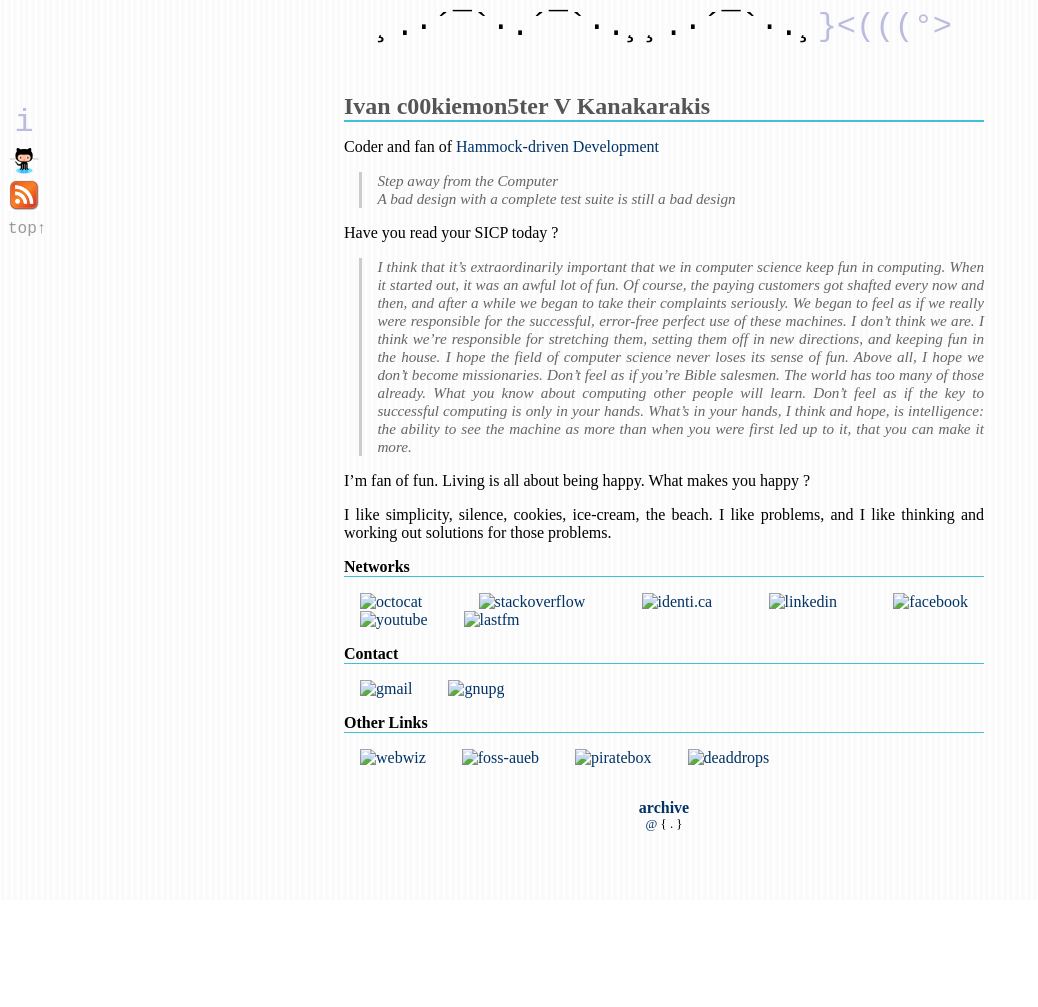
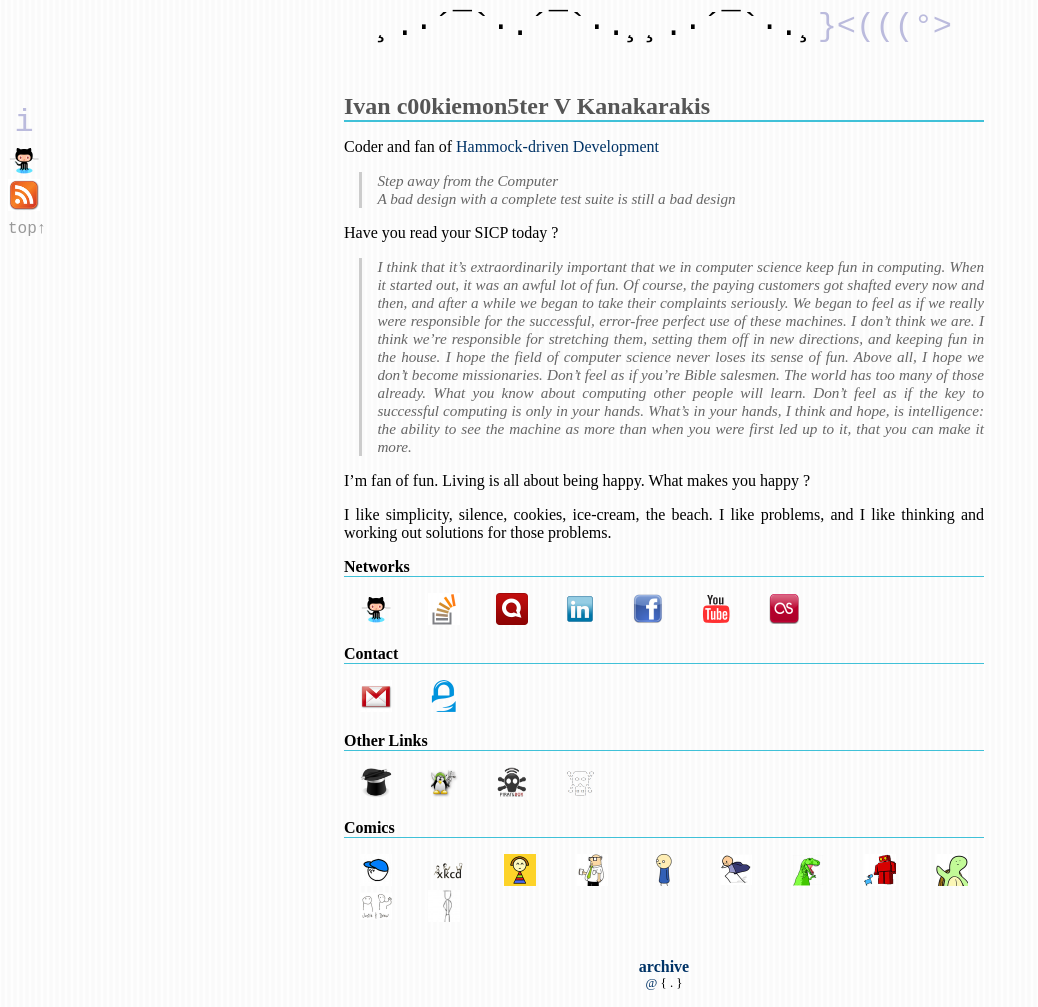
Before and after one commit to c00kiemon5ter/c00kiemon5ter.github.com, a Jekyll site: the page built from about.markdown, in a window 1280 px wide. Shown: the whole page, without its empty margins (0-1038 px from the left). Built offline with Jekyll 4.4.1, drawn with Linux system fonts in a browser that asks for light colours; before the commit the page ends 900 px from its top, so only the background shows below that.

Commit message:
add comics section

```diff
--- a/about.markdown
+++ b/about.markdown
@@ -39,41 +39,71 @@ for those problems.
 Networks
 --------
 <div class="icons" markdown="1">
-* [![octocat](/images/octocat.png)][github]
-* [![stackoverflow](/images/so.png)][stackoverflow]
-* [![identi.ca](/images/identica.png)][identica]
-* [![linkedin](/images/linkedin.png)][linkedin]
-* [![facebook](/images/facebook.png)][facebook]
-* [![youtube](/images/youtube.png)][youtube]
-* [![lastfm](/images/lastfm.png)][lastfm]
+* [![octocat](/images/networks/octocat.png)][github]
+* [![stackoverflow](/images/networks/so.png)][stackoverflow]
+* [![identi.ca](/images/networks/identica.png)][identica]
+* [![linkedin](/images/networks/linkedin.png)][linkedin]
+* [![facebook](/images/networks/facebook.png)][facebook]
+* [![youtube](/images/networks/youtube.png)][youtube]
+* [![lastfm](/images/networks/lastfm.png)][lastfm]
 </div>
+
+  [github]: https://github.com/c00kiemon5ter "github"
+  [stackoverflow]: http://stackoverflow.com/users/329407/c00kiemon5ter "stack overflow"
+  [identica]: http://identi.ca/c00kiemon5ter "identi.ca"
+  [linkedin]: http://gr.linkedin.com/in/c00kiemon5ter "linkedin"
+  [facebook]: https://facebook.com/c00kiemon5ter "facebook"
+  [youtube]: http://youtube.com/user/c0okiemon5ter "youtube"
+  [lastfm]: http://last.fm/user/koukosNest "lastfm"
 
 Contact
 -------
 <div class="icons" markdown="1">
-* [![gmail](/images/gmail.png)][email]
-* [![gnupg](/images/gnupg.png)][pgpkey]
+* [![gmail](/images/contact/gmail.png)][email]
+* [![gnupg](/images/contact/gnupg.png)][pgpkey]
 </div>
+
+  [email]: &#109;&#x61;&#x69;&#108;&#x74;&#111;&#x3a;&#105;&#118;&#097;&#110;&#046;&#107;&#097;&#110;&#097;&#107;&#064;&#103;&#109;&#097;&#105;&#108;&#046;&#099;&#111;&#109; "email"
+  [pgpkey]: /files/c00kiemon5ter.pgp "pgp key"
 
 Other Links
 -----------
 <div class="icons" markdown="1">
-* [![webwiz](/images/webwiz.png)][webwiz]
-* [![foss-aueb](/images/foss-aueb.png)][foss]
-* [![piratebox](/images/piratebox.png)][piratebox]
-* [![deaddrops](/images/deaddrops.png)][deaddrops]
+* [![webwiz](/images/other/webwiz.png)][webwiz]
+* [![foss-aueb](/images/other/foss-aueb.png)][foss]
+* [![piratebox](/images/other/piratebox.png)][piratebox]
+* [![deaddrops](/images/other/deaddrops.png)][deaddrops]
 </div>
 
-[github]: https://github.com/c00kiemon5ter "github"
-[stackoverflow]: http://stackoverflow.com/users/329407/c00kiemon5ter "stack overflow"
-[identica]: http://identi.ca/c00kiemon5ter "identi.ca"
-[linkedin]: http://gr.linkedin.com/in/c00kiemon5ter "linkedin"
-[facebook]: https://facebook.com/c00kiemon5ter "facebook"
-[youtube]: http://youtube.com/user/c0okiemon5ter "youtube"
-[lastfm]: http://last.fm/user/koukosNest "lastfm"
-[email]: &#109;&#x61;&#x69;&#108;&#x74;&#111;&#x3a;&#105;&#118;&#097;&#110;&#046;&#107;&#097;&#110;&#097;&#107;&#064;&#103;&#109;&#097;&#105;&#108;&#046;&#099;&#111;&#109; "email"
-[pgpkey]: /files/c00kiemon5ter.pgp "pgp key"
-[webwiz]: http://webwizards.gr/ "web wizards"
-[foss]: http://foss.aueb.gr "foss aueb community"
-[piratebox]: http://wiki.daviddarts.com/PirateBox "piratebox"
-[deaddrops]: http://deaddrops.com/ "deaddrops"
+  [webwiz]: http://webwizards.gr/ "web wizards"
+  [foss]: http://foss.aueb.gr "foss aueb community"
+  [piratebox]: http://wiki.daviddarts.com/PirateBox "piratebox"
+  [deaddrops]: http://deaddrops.com/ "deaddrops"
+
+Comics
+------
+<div class="icons" markdown="1">
+* [![abstruse goose](/images/comics/abstrusegoose.png)][abstrusegoose]
+* [![xkcd](/images/comics/xkcd.png)][xkcd]
+* [![spiked math](/images/comics/spikedmath.png)][spikedmath]
+* [![dilbert](/images/comics/dilbert.png)][dilbert]
+* [![somethingofthatilk](/images/comics/somethingofthatilk.png)][somethingofthatilk]
+* [![explosm](/images/comics/explosm.png)][explosm]
+* [![dinosaur](/images/comics/dinosaur.png)][dinosaur]
+* [![explodingdog](/images/comics/explodingdog.png)][explodingdog]
+* [![buttersafe](/images/comics/buttersafe.png)][buttersafe]
+* [![lht](/images/comics/lht.png)][lht]
+* [![doghousediaries](/images/comics/doghousediaries.png)][doghousediaries]
+</div>
+
+  [abstrusegoose]: http://abstrusegoose.com/ "abstruse goose"
+  [xkcd]: http://xkcd.com/ "xkcd"
+  [spikedmath]: http://spikedmath.com/ "spiked math"
+  [dilbert]: http://dilbert.com/ "dilbert"
+  [somethingofthatilk]: http://www.somethingofthatilk.com "something of that ilk"
+  [explosm]: http://www.explosm.net/comics/ "explosm ~ cyanide & happiness"
+  [dinosaur]: http://www.qwantz.com "dinosaur comics"
+  [explodingdog]: http://explodingdog.tumblr.com/ "exploding dog"
+  [buttersafe]: http://buttersafe.com/ "butter safe"
+  [lht]: http://www.lefthandedtoons.com/ "left handed toons"
+  [doghousediaries]: http://www.thedoghousediaries.com/ "doghouse diaries"
```
Also changed, not shown: images/comics/abstrusegoose.png (added), images/comics/buttersafe.png (added), images/comics/dilbert.png (added), images/comics/dinosaur.png (added), images/comics/doghousediaries.png (added), images/comics/explodingdog.png (added), images/comics/explosm.png (added), images/comics/lht.png (added), images/comics/somethingofthatilk.png (added), images/comics/spikedmath.png (added), images/comics/xkcd.png (added).
